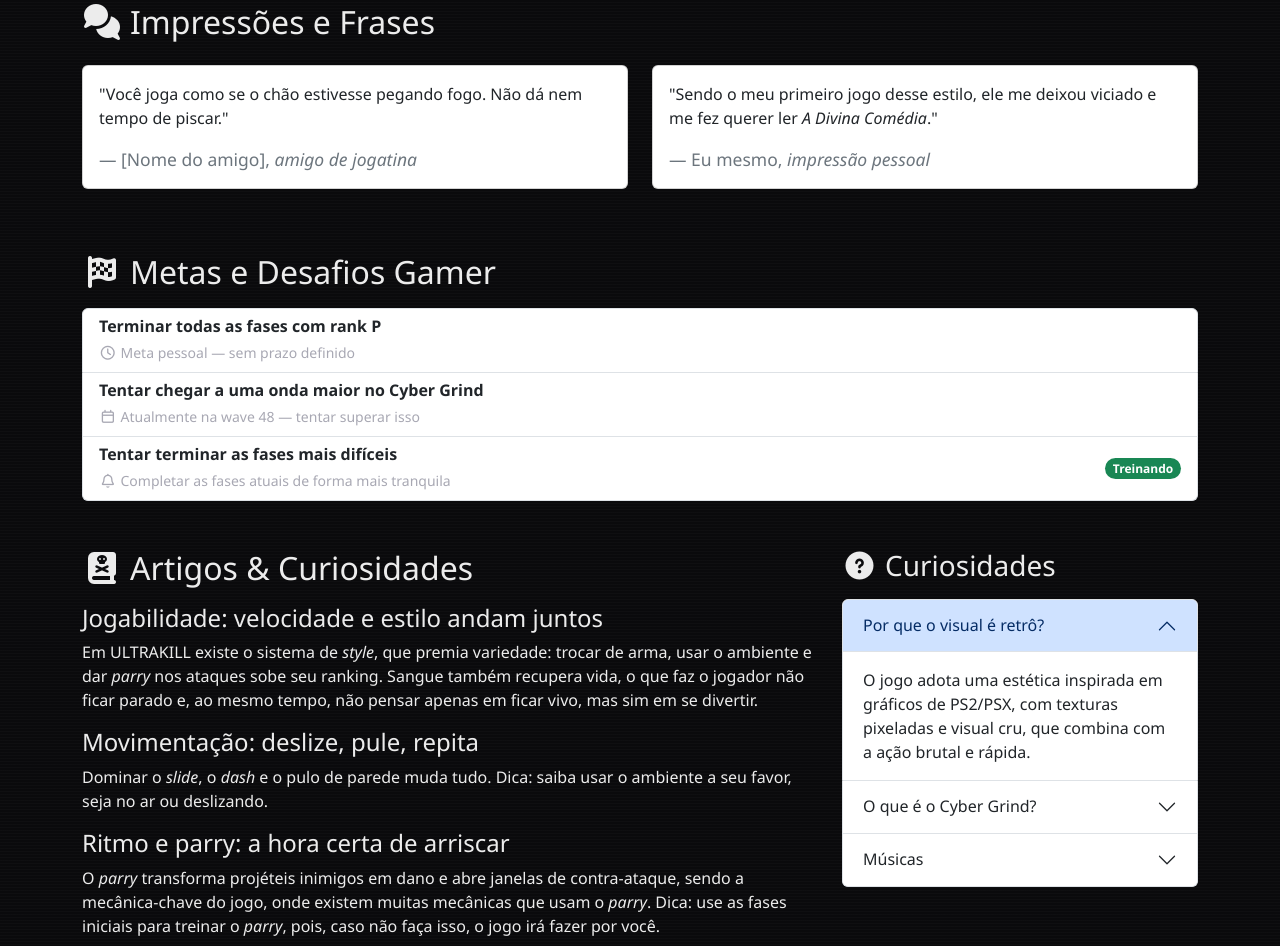
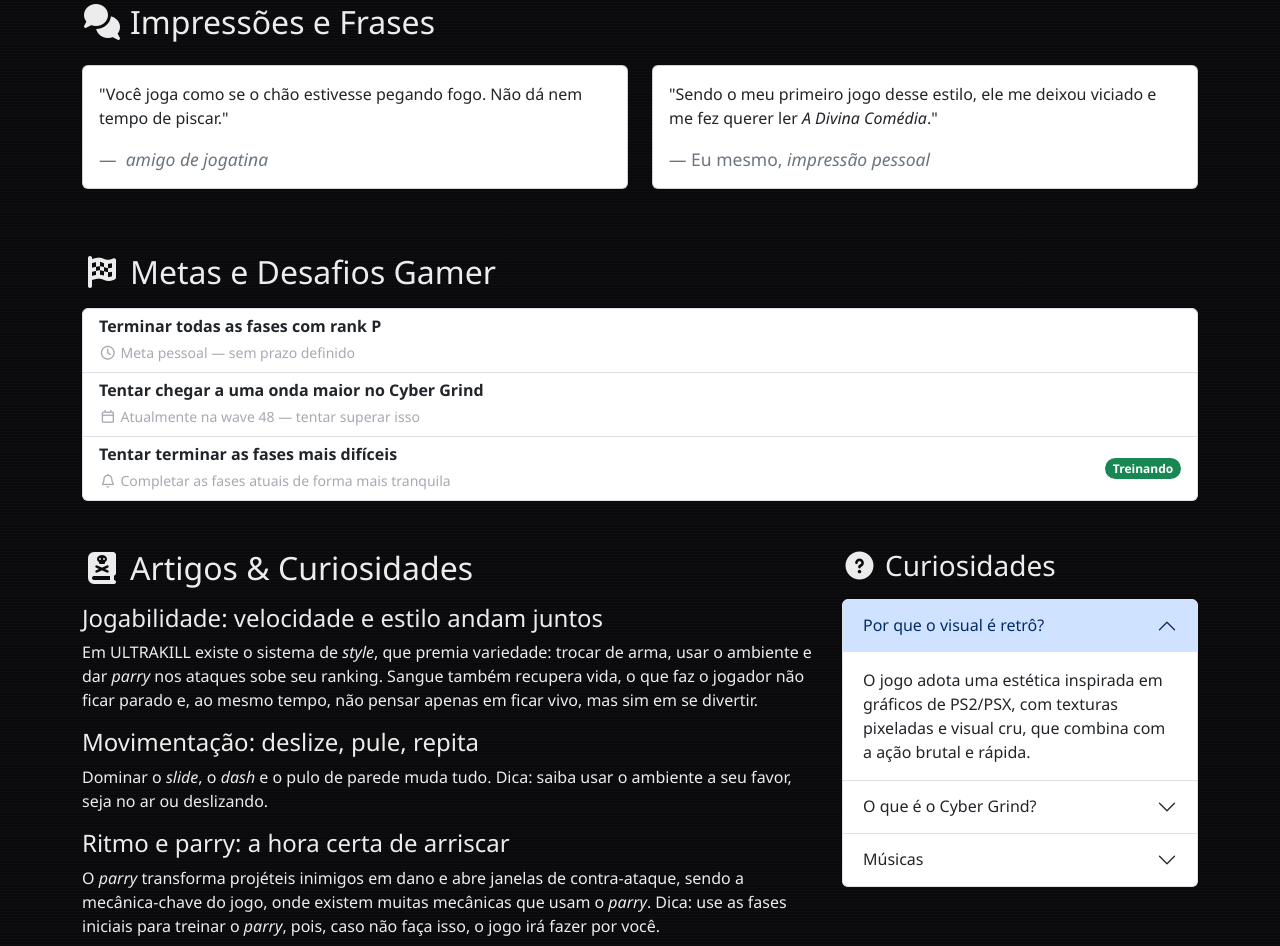
Before and after one commit to Yanlucas02/meu-portfolio-ultrakill, a plain HTML site: page index.html in a window 1280 px wide. Shown: the part 1912-2858 px from the top of the page. Drawn offline with nearby package versions, Linux system fonts and the light colour scheme.

Commit message:
Update index.html

```diff
--- a/index.html
+++ b/index.html
@@ -168,7 +168,7 @@
         <div class="card p-3 h-100">
           <blockquote class="blockquote mb-0">
             <p class="fs-6">"Você joga como se o chão estivesse pegando fogo. Não dá nem tempo de piscar."</p>
-            <footer class="blockquote-footer mt-2">[Nome do amigo], <cite title="Contexto">amigo de jogatina</cite></footer>
+            <footer class="blockquote-footer mt-2"> <cite title="Contexto">amigo de jogatina</cite></footer>
           </blockquote>
         </div>
       </div>
```
